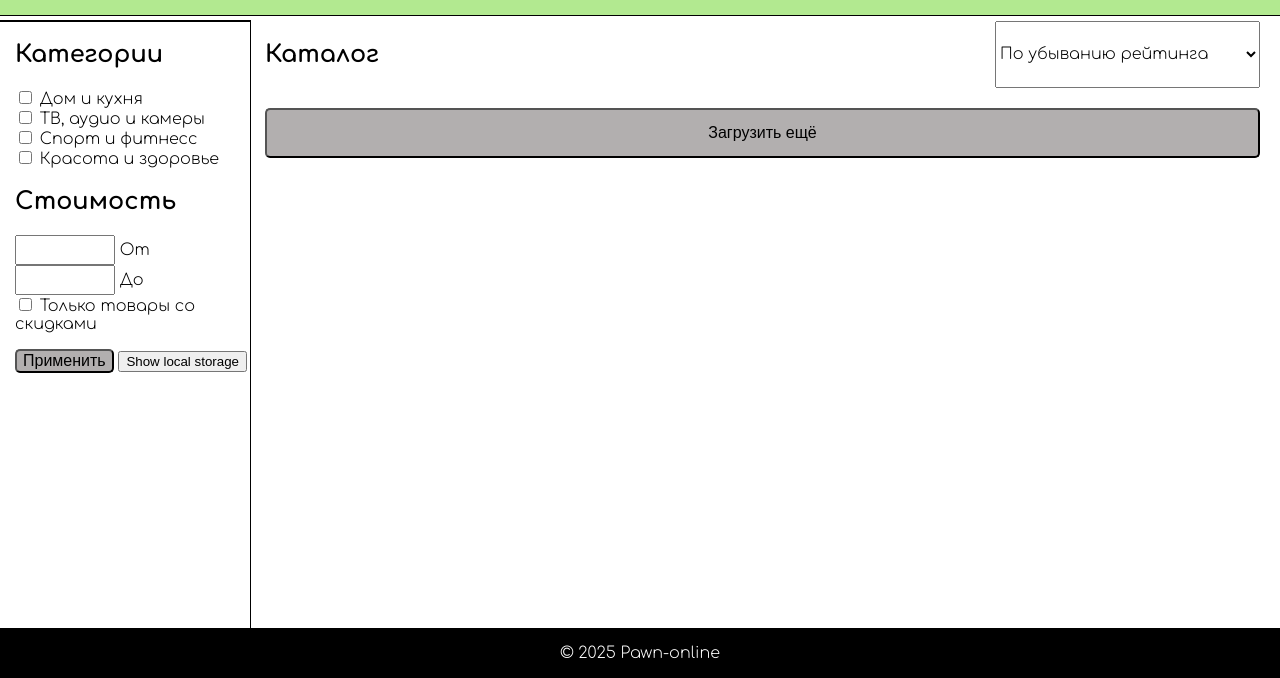
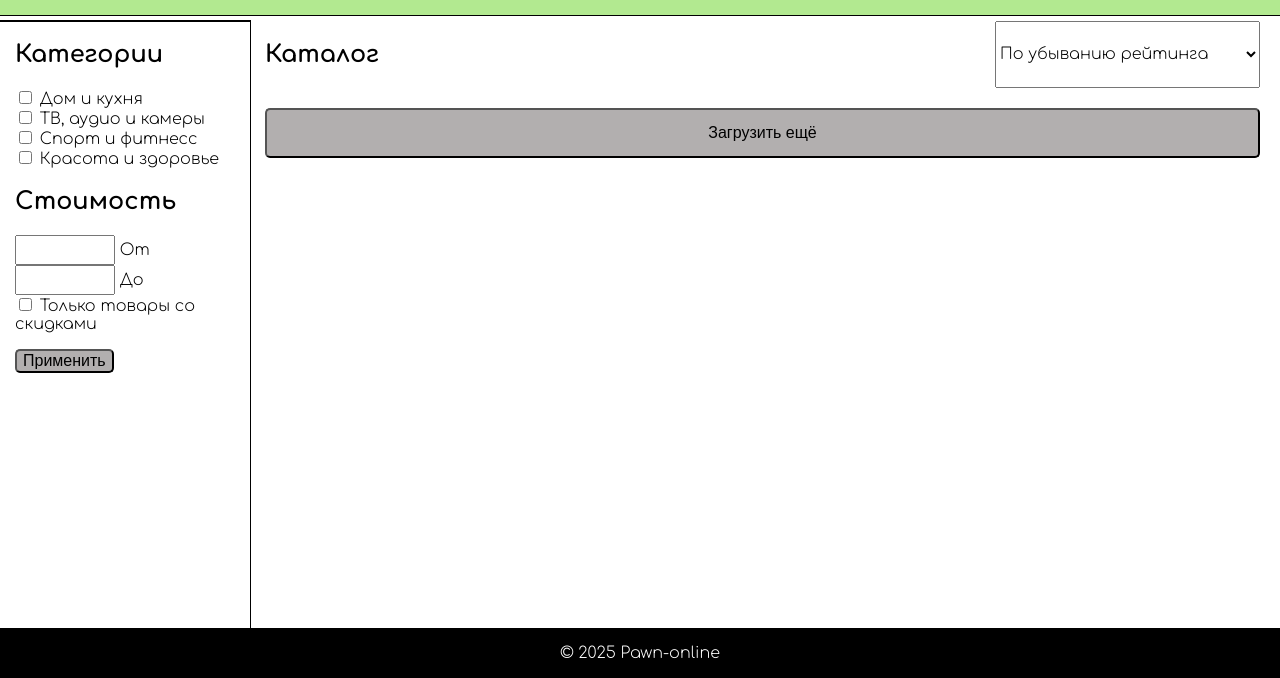
Before and after one commit to smyilik/smolkov-web-dev-exam, a plain HTML site: page index.html in a window 1280 px wide. Shown: the part 122-800 px from the top of the page. Drawn offline with Linux system fonts and the light colour scheme; no server answers; a web font is replaced by a local one.

Commit message:
Update index.html

```diff
--- a/index.html
+++ b/index.html
@@ -50,7 +50,6 @@
                     <li><input type="checkbox" id="are-discount-products"> Только товары со скидками</li>
                 </ul>
                 <button id="submit-button">Применить</button>
-                <button id="local-storage" onclick="showLocalStorage()">Show local storage</button>
             </div>
             <div id="sidebar-wrap"></div>
             <div class="products">
```
